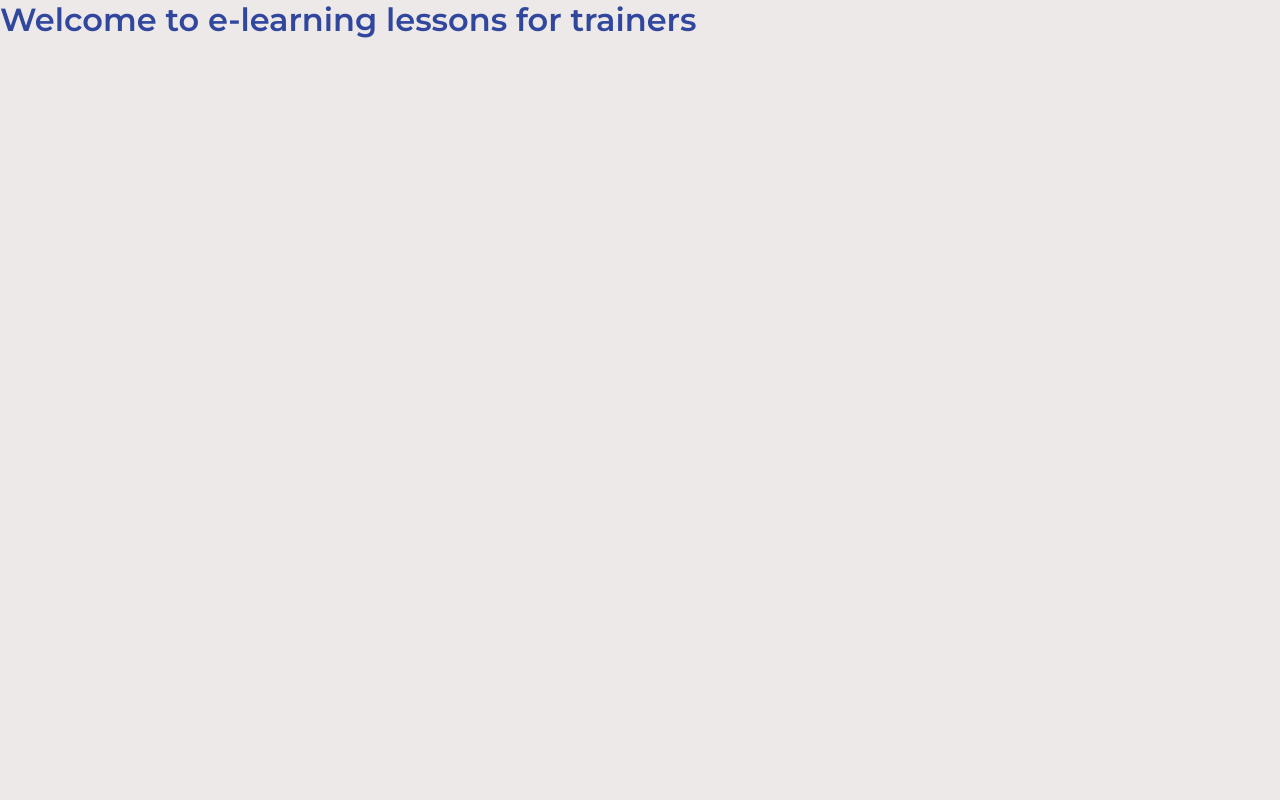
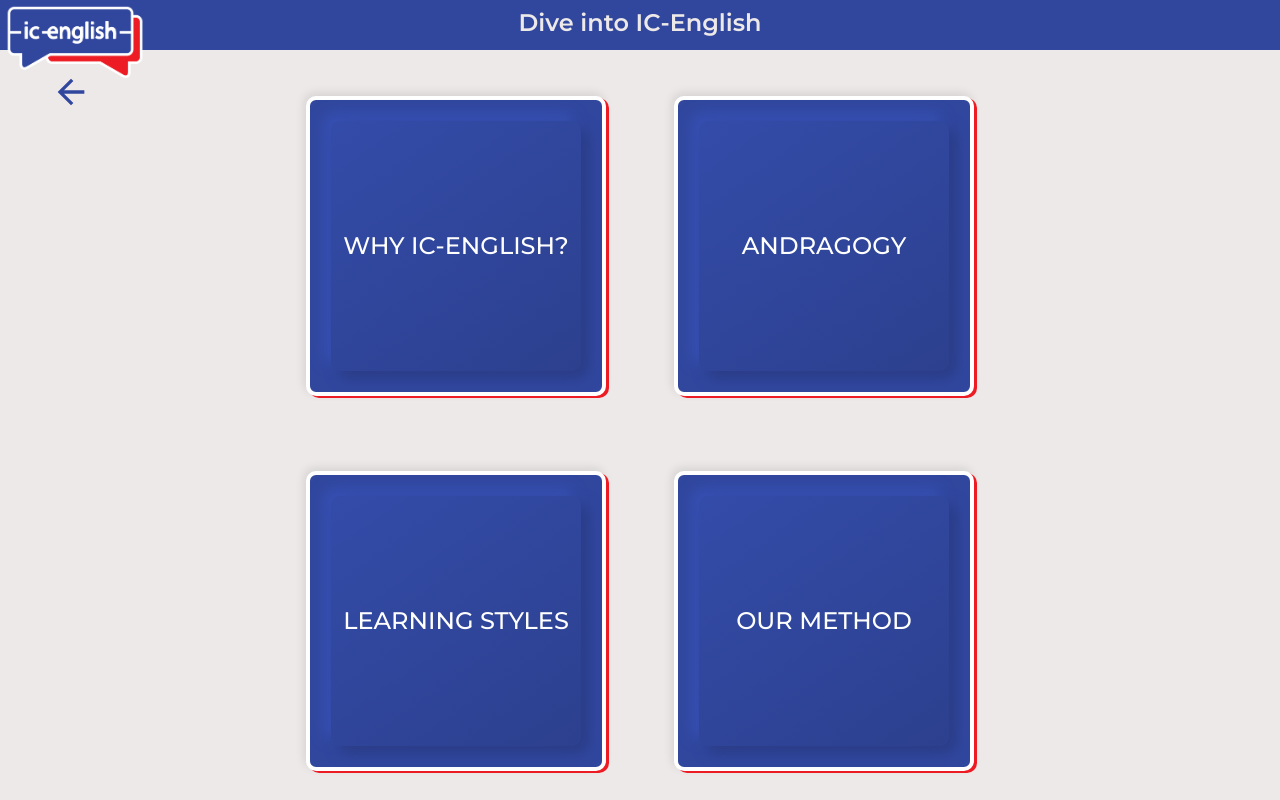
Before and after one commit to WooCashpirowski/ic-english-platform, a React (Create React App) app: page /trainer/lessons in a window 1280 px wide. Built offline with nearby package versions, Linux system fonts and the light colour scheme.

Commit message:
lessons for trainers, media, fetch data

```diff
--- a/src/App.js
+++ b/src/App.js
@@ -5,6 +5,8 @@
 import LearnMore from "./pages/LearnMore";
 import Season from "./pages/Season";
 import Lessons from "./pages/Lessons";
+import Lesson from "./pages/Lesson";
+import Media from "./pages/Media";
 import Seasons from "./pages/Seasons";
 import Error from "./pages/Error";
 import Multimedia from "./pages/Multimedia";
@@ -22,8 +24,14 @@
         <Route path="/trainer/learn-more">
           <LearnMore />
         </Route>
-        <Route path="/trainer/lessons">
+        <Route exact path="/trainer/lessons">
           <Lessons />
+        </Route>
+        <Route exact path="/trainer/lessons/:slug">
+          <Lesson />
+        </Route>
+        <Route path="/trainer/lessons/:slug/:id">
+          <Media />
         </Route>
         <Route exact path="/seasons">
           <Seasons />
--- /dev/null
+++ b/src/components/Card.js
@@ -0,0 +1,71 @@
+import styled from "styled-components";
+
+const Card = styled.div`
+  min-height: 300px;
+  width: 300px;
+  align-items: center;
+  justify-content: center;
+  background: var(--color-main);
+  border-radius: 10px;
+  border: 4px solid #fff;
+  position: relative;
+  margin: 1rem 1rem 5rem;
+  display: flex;
+  flex-direction: column;
+  &::after {
+    content: "";
+    position: absolute;
+    height: 300px;
+    width: 300px;
+    background: var(--color-red);
+    border-radius: 10px;
+    top: -0.5%;
+    left: -0.5%;
+    z-index: -1;
+    -webkit-box-shadow: 0px 0px 35px 0px #333;
+    box-shadow: -5px -5px 10px 0px rgba(0, 0, 0, 0.1);
+  }
+  h2 {
+    font-size: 2.2rem;
+    text-align: center;
+    color: #fff;
+    font-weight: 500;
+  }
+  a {
+    display: flex;
+    justify-content: center;
+    align-items: center;
+    width: 250px;
+    height: 250px;
+    padding: 8px;
+    border-radius: 10px;
+    background: linear-gradient(145deg, #344ca9, #2c408e);
+    box-shadow: 7px 7px 14px #2a3c86, -7px -7px 14px #3852b6;
+    transition: all 0.1s ease;
+    &:hover {
+      background: linear-gradient(-145deg, #344ca9, #2c408e);
+    }
+    &:active {
+      background: linear-gradient(-145deg, #344ca9, #2c408e);
+      transform: scale(0.97);
+    }
+  }
+  @media (max-width: 960px) and (orientation: landscape) {
+    width: 250px;
+    min-height: 250px;
+    margin: 0;
+    &::after {
+      height: 250px;
+      width: 250px;
+    }
+    a {
+      height: 220px;
+      width: 220px;
+    }
+    h2 {
+      font-size: 1.5rem;
+    }
+  }
+`;
+
+export default Card;
--- a/src/lessonsData.js
+++ b/src/lessonsData.js
@@ -1,6 +1,7 @@
 export default [
   {
     module: 1,
+    slug: "why-ic-english",
     title: "WHY IC-ENGLISH?",
     lessons: [
       {
@@ -256,6 +257,7 @@
   },
   {
     module: 2,
+    slug: "andragogy",
     title: "ANDRAGOGY",
     lessons: [
       {
@@ -357,6 +359,7 @@
   },
   {
     module: 3,
+    slug: "learning-styles",
     title: "LEARNING STYLES",
     lessons: [
       {
@@ -594,6 +597,7 @@
   },
   {
     module: 4,
+    slug: "our-method",
     title: "OUR METHOD",
     lessons: [
       {
--- a/src/pages/LearnMore.js
+++ b/src/pages/LearnMore.js
@@ -2,76 +2,8 @@
 import Main from "../components/Main";
 import TopBar from "../components/TopBar";
 import BackBtn from "../components/BackBtn";
-import styled from "styled-components";
+import Card from "../components/Card";
 import { Link } from "react-router-dom";
-
-const Card = styled.div`
-  min-height: 300px;
-  width: 300px;
-  align-items: center;
-  justify-content: center;
-  background: var(--color-main);
-  border-radius: 10px;
-  border: 4px solid #fff;
-  position: relative;
-  margin: 1rem 1rem 5rem;
-  display: flex;
-  flex-direction: column;
-  &::after {
-    content: "";
-    position: absolute;
-    height: 300px;
-    width: 300px;
-    background: var(--color-red);
-    border-radius: 10px;
-    top: -0.5%;
-    left: -0.5%;
-    z-index: -1;
-    -webkit-box-shadow: 0px 0px 35px 0px #333;
-    box-shadow: -5px -5px 10px 0px rgba(0, 0, 0, 0.1);
-  }
-  h2 {
-    font-size: 2.2rem;
-    text-align: center;
-    color: #fff;
-    font-weight: 500;
-  }
-  a {
-    display: flex;
-    justify-content: center;
-    align-items: center;
-    width: 250px;
-    height: 250px;
-    padding: 8px;
-    border-radius: 10px;
-    background: linear-gradient(145deg, #344ca9, #2c408e);
-    box-shadow: 7px 7px 14px #2a3c86, -7px -7px 14px #3852b6;
-    transition: all 0.1s ease;
-    &:hover {
-      background: linear-gradient(-145deg, #344ca9, #2c408e);
-    }
-    &:active {
-      background: linear-gradient(-145deg, #344ca9, #2c408e);
-      transform: scale(0.97);
-    }
-  }
-  @media (max-width: 960px) and (orientation: landscape) {
-    width: 250px;
-    min-height: 250px;
-    margin: 0;
-    &::after {
-      height: 250px;
-      width: 250px;
-    }
-    a {
-      height: 220px;
-      width: 220px;
-    }
-    h2 {
-      font-size: 1.5rem;
-    }
-  }
-`;
 
 const LearnMore = () => {
   return (
--- /dev/null
+++ b/src/pages/Lesson.js
@@ -0,0 +1,80 @@
+import React from "react";
+import TopBar from "../components/TopBar";
+import { useParams, Link } from "react-router-dom";
+import BackBtn from "../components/BackBtn";
+import lessonsData from "../lessonsData";
+import styled from "styled-components";
+
+const Container = styled.main`
+  min-height: calc(100vh - 50px);
+  width: 80%;
+  margin: 0 auto;
+  display: flex;
+  flex-wrap: wrap;
+  border: 1px solid black;
+  .card {
+    display: flex;
+    flex-direction: column;
+    justify-content: space-around;
+    align-items: center;
+    background: var(--color-main);
+    color: #fff;
+    font-size: 1rem;
+    height: 200px;
+    width: 200px;
+    border-radius: 10px;
+    box-shadow: 2px 2px 5px rgba(0, 0, 0, 0.2);
+    margin: 3rem auto 1rem;
+    .card-title {
+      height: 180px;
+      width: 180px;
+      background: linear-gradient(45deg, #2c408e, #344ca9);
+      display: flex;
+      flex-direction: column;
+      align-items: center;
+      justify-content: flex-start;
+      text-align: center;
+      border-radius: 10px;
+      box-shadow: 5px -5px 5px #283a80, -5px 5px 5px #3a54bc;
+      &:hover {
+        background: linear-gradient(135deg, #253575, #344ca9);
+      }
+      h1 {
+        font-size: 1.2rem;
+        font-weight: 500;
+      }
+      p {
+        margin-top: 4rem;
+        font-size: 2rem;
+        padding: 0.5rem;
+      }
+    }
+  }
+`;
+
+const Lesson = () => {
+  const { slug } = useParams();
+  const lesson = lessonsData.filter((lesson) => lesson.slug === slug);
+  const { lessons } = lesson[0];
+
+  return (
+    <>
+      <TopBar title={slug} />
+      <BackBtn goto="./" />
+      <Container>
+        {lessons.map((lesson) => (
+          <div key={lesson.id} className="card">
+            <Link
+              to={`/trainer/lessons/${slug}/${lesson.id}`}
+              className="card-title"
+            >
+              <h1>{lesson.title}</h1>
+            </Link>
+          </div>
+        ))}
+      </Container>
+    </>
+  );
+};
+
+export default Lesson;
--- a/src/pages/Lessons.js
+++ b/src/pages/Lessons.js
@@ -1,7 +1,50 @@
 import React from "react";
+import lessonsData from "../lessonsData";
+import TopBar from "../components/TopBar";
+import BackBtn from "../components/BackBtn";
+import Card from "../components/Card";
+import styled from "styled-components";
+import { Link } from "react-router-dom";
+
+const Container = styled.main`
+  min-height: calc(100vh - 50px);
+  max-width: 80%;
+  margin: 0 auto;
+  display: grid;
+  justify-items: center;
+  justify-content: center;
+  align-items: center;
+  grid-template-columns: 320px 320px;
+  column-gap: 3rem;
+  @media (max-width: 704px) {
+    grid-template-columns: 320px;
+  }
+  .card {
+    margin: 2rem auto 1rem;
+    h1 {
+      font-size: 1.5rem;
+      text-align: center;
+      font-weight: 500;
+    }
+  }
+`;
 
 const Lessons = () => {
-  return <h1>Welcome to e-learning lessons for trainers</h1>;
+  return (
+    <>
+      <TopBar title="Dive into IC-English" />
+      <BackBtn goto="/trainer/learn-more" />
+      <Container>
+        {lessonsData.map((lesson) => (
+          <Card key={lesson.module} className="card">
+            <Link to={`/trainer/lessons/${lesson.slug}`} className="card-title">
+              <h1>{lesson.title}</h1>
+            </Link>
+          </Card>
+        ))}
+      </Container>
+    </>
+  );
 };
 
 export default Lessons;
--- /dev/null
+++ b/src/pages/Media.js
@@ -0,0 +1,7 @@
+import React from "react";
+
+const Media = () => {
+  return <h1>hello from media for teachers</h1>;
+};
+
+export default Media;
```
